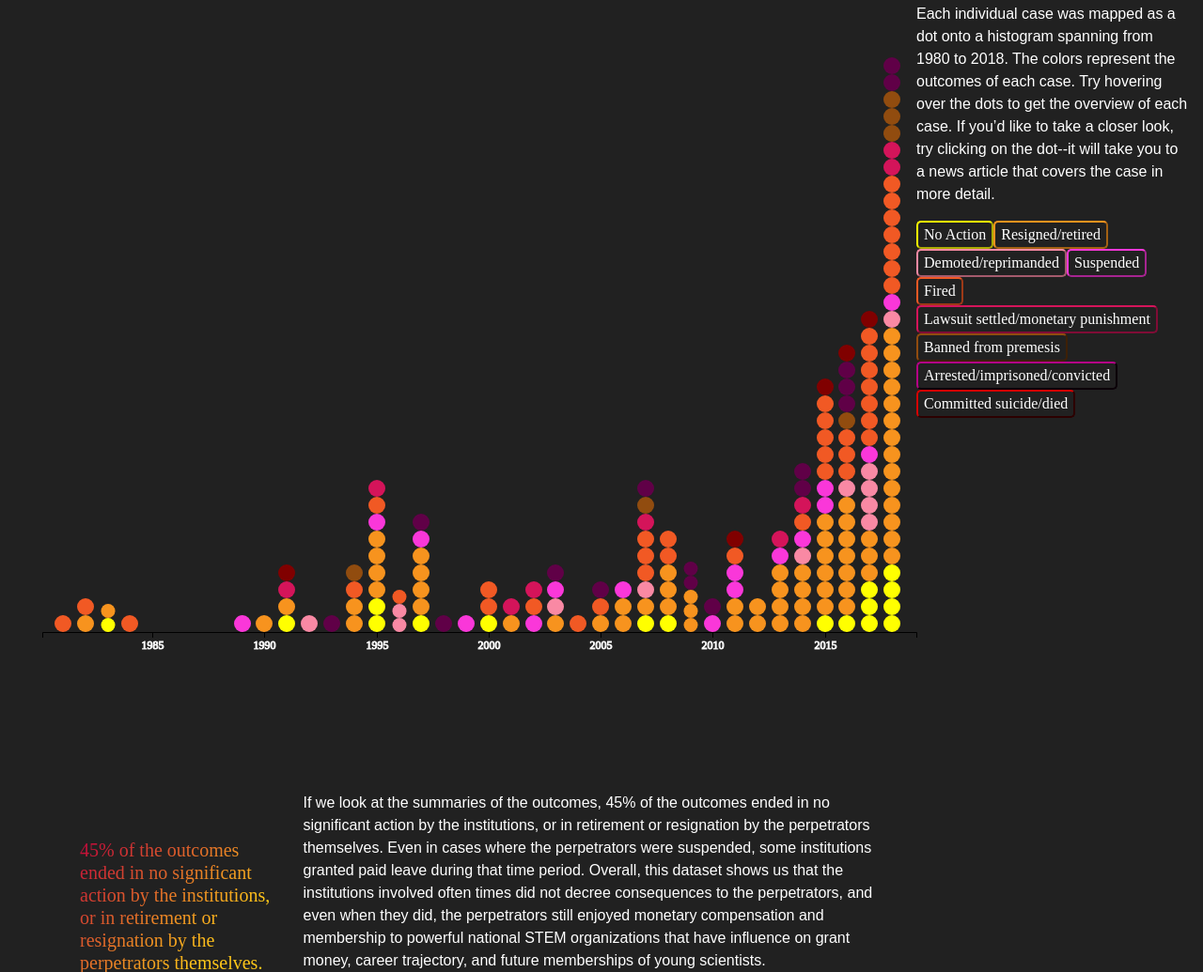
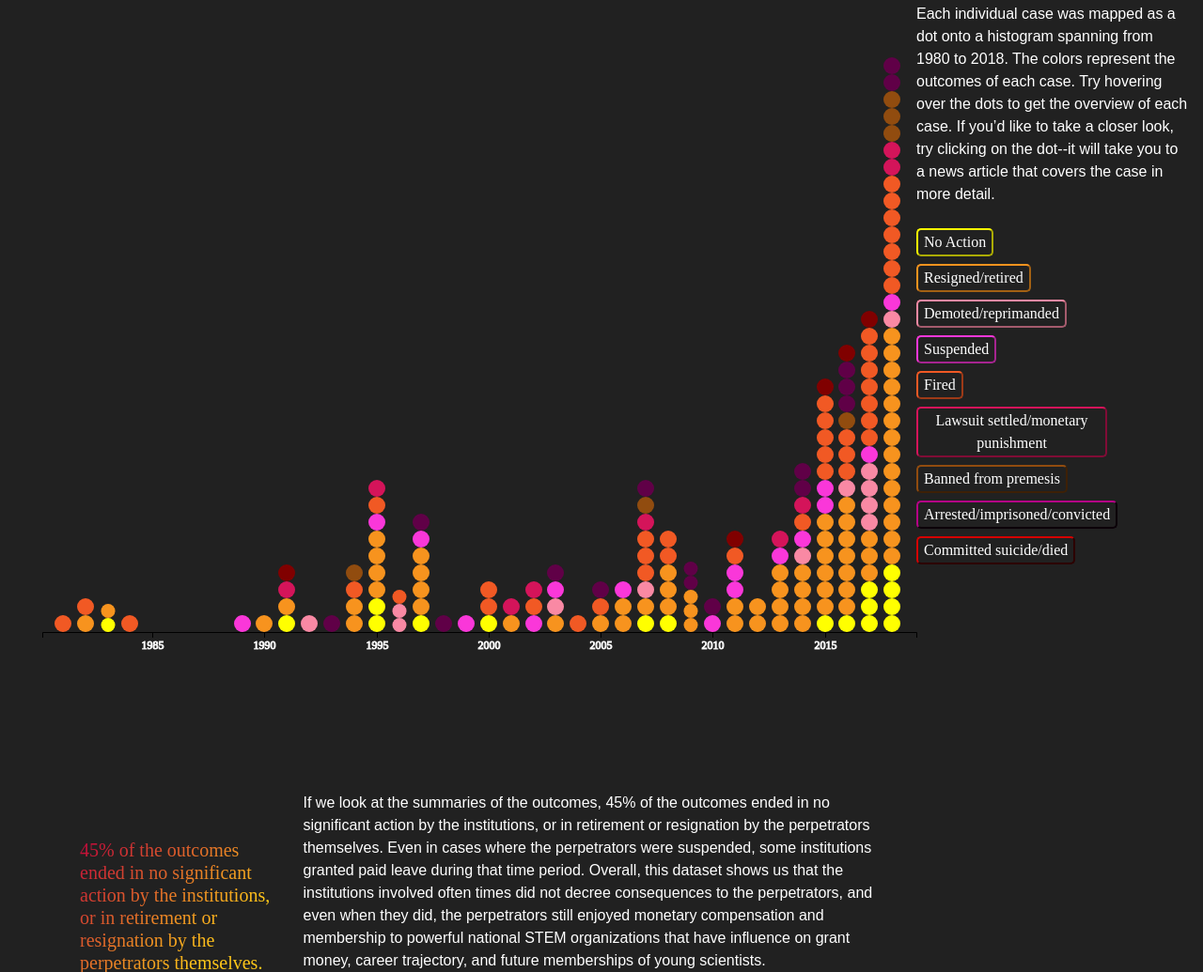
Before and after one commit to miopio/ms1-project, a website: page index.html in a window 1280 px wide. Shown: the part 1635-2670 px from the top of the page at 94% size. Drawn offline with nearby package versions, Linux system fonts and the light colour scheme; a web font is replaced by a local one.

Commit message:
button update

```diff
--- a/css/main.css
+++ b/css/main.css
@@ -143,6 +143,8 @@ button{
     font-family: futura-pt, serif;
     color:white;
     border-radius: 5px;
+    margin-right: 30%;
+    margin-top:1vh;
 }
 
 
--- a/js/main.js
+++ b/js/main.js
@@ -817,6 +817,7 @@ function tooltipOn(d) {
   d3.select(this)
     .classed("selected", true)
     .style("opacity", .5)
+    .style("cursor", "pointer")
   tooltip.transition()
        .duration(200)
        .style("opacity", .9);
```
